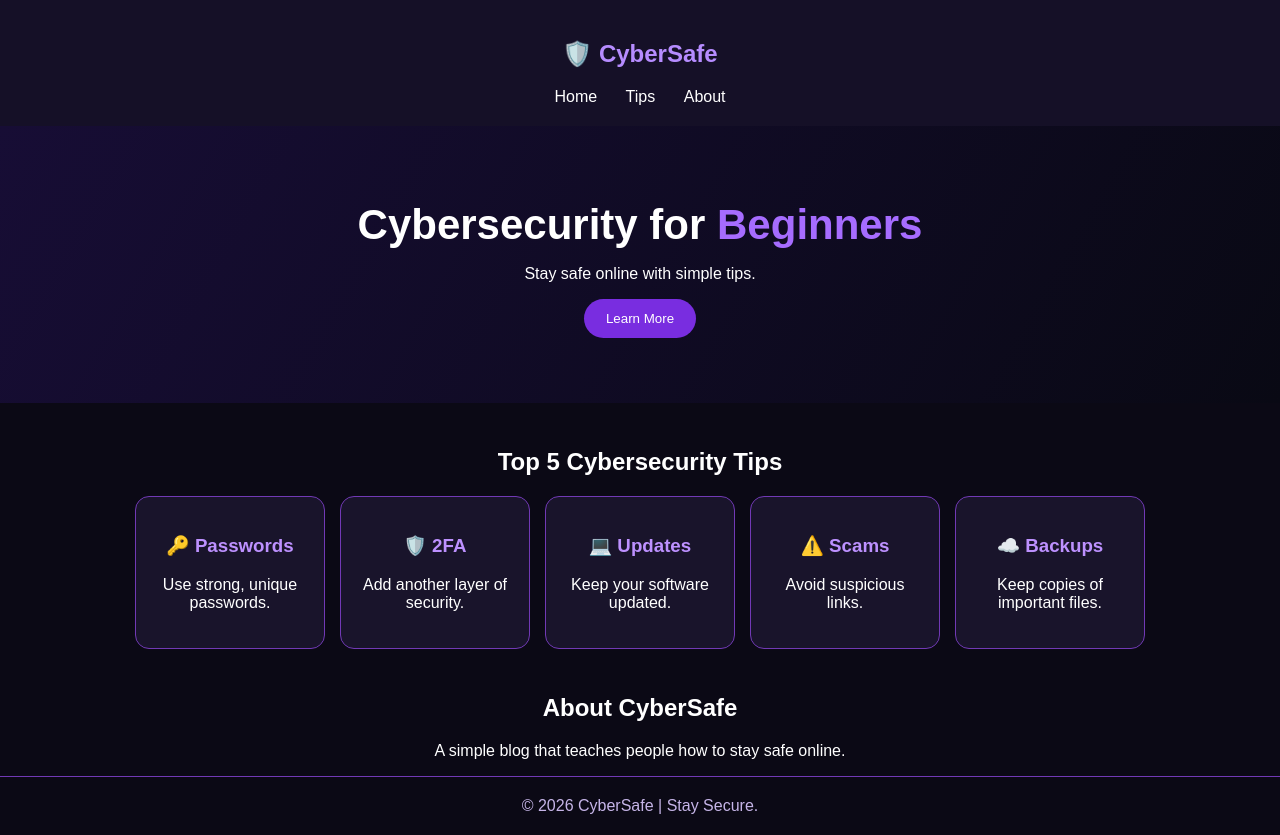
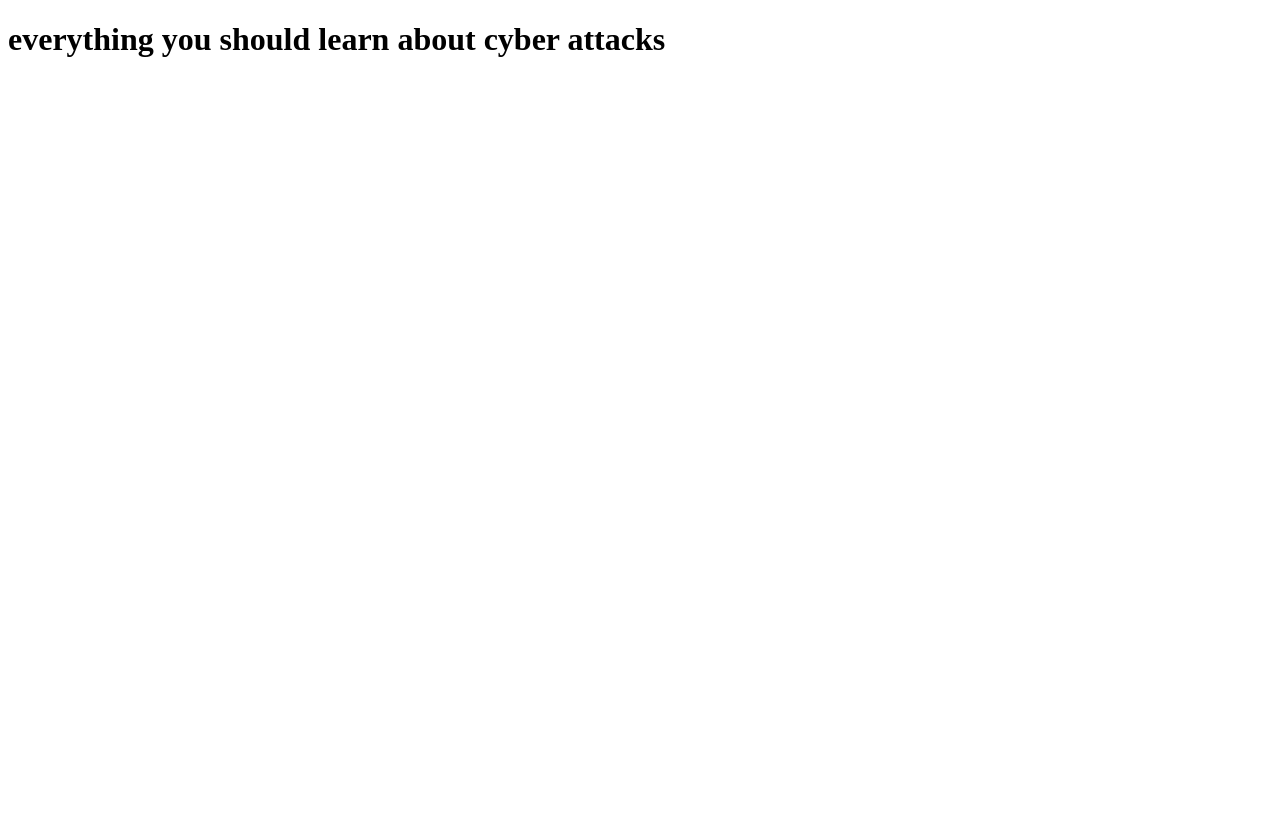
Before and after one commit to Zenitsu008q/my-first-website, a plain HTML site: page index.html in a window 1280 px wide. After the commit the page ends 800 px from the top, so only its background shows below. Drawn offline with Linux system fonts and the light colour scheme.

Commit message:
Initial HTML structure

```diff
--- a/index.html
+++ b/index.html
@@ -1,114 +1,12 @@
-<!DOCTYPE html>
-<!-- This line tells the browser that this is an HTML5 webpage. -->
-<html lang="en">
-<!-- lang="en" means the page content is written in English. -->
-
-<head>
-<!-- The head contains information about the page and its design. -->
-<meta charset="UTF-8">
-<!-- This lets the browser display letters and symbols correctly. -->
-<meta name="viewport" content="width=device-width, initial-scale=1.0">
-<!-- This helps the website fit phone, tablet, and computer screens. -->
-<title>CyberSafe Blog</title>
-<!-- This is the title shown on the browser tab. -->
-
-<style>
-/* CSS controls how the webpage looks. */
-*{box-sizing:border-box}
-/* Makes width and height calculations easier. */
-body{margin:0;background:#0b0915;color:white;font-family:Arial,sans-serif;text-align:center}
-/* Removes the default page margin and sets the dark background, white text, font, and alignment. */
-header{padding:20px;background:#151027;color:#b68cff}
-/* Styles the top part of the website where the logo and menu appear. */
-nav a{color:white;margin:12px;text-decoration:none}
-/* Styles the navigation links: white text, spacing, and no underline. */
-.hero{padding:65px 20px;background:linear-gradient(120deg,#170d35,#090914)}
-/* Creates the main introduction area with purple-to-dark background. */
-h1{font-size:42px;margin:10px}
-/* Makes the main heading larger and adds a little space around it. */
-h1 span{color:#a66cff}
-/* Makes the word inside the span purple. */
-button{background:#792de0;color:white;border:0;padding:12px 22px;border-radius:20px}
-/* Styles the Learn More button with a purple background and rounded corners. */
-main{padding:25px}
-/* Adds space around the main content. */
-.cards{display:flex;flex-wrap:wrap;justify-content:center;gap:15px}
-/* Places the tip cards in rows, centers them, and adds space between them. */
-.card{background:#19142b;border:1px solid #7139b5;border-radius:14px;padding:20px;width:190px}
-/* Gives each tip card a dark background, purple border, rounded corners, and fixed width. */
-.card h3{color:#bd91ff}
-/* Makes each card heading light purple. */
-footer{padding:20px;color:#c6b5e8;border-top:1px solid #7139b5}
-/* Styles the bottom footer with spacing, light-purple text, and a top border. */
-</style>
-<!-- End of the CSS design section. -->
-</head>
-
-<body>
-<!-- The body contains everything visitors can see on the webpage. -->
-
-<header>
-<!-- Website header: logo and navigation menu. -->
-<h2>🛡️ CyberSafe</h2>
-<!-- The website name and shield symbol. -->
-<nav>
-<!-- Navigation links let visitors jump to page sections. -->
-<a href="#home">Home</a>
-<!-- Clicking Home moves to the section with id="home". -->
-<a href="#tips">Tips</a>
-<!-- Clicking Tips moves to the section with id="tips". -->
-<a href="#about">About</a>
-<!-- Clicking About moves to the section with id="about". -->
-</nav>
-</header>
-
-<section class="hero" id="home">
-<!-- Hero section: the main title and short introduction. -->
-<h1>Cybersecurity for <span>Beginners</span></h1>
-<!-- Main heading; the word Beginners is purple because it is inside span. -->
-<p>Stay safe online with simple tips.</p>
-<!-- A short sentence explaining the blog. -->
-<button onclick="document.getElementById('tips').scrollIntoView()">Learn More</button>
-<!-- When clicked, JavaScript scrolls the page down to the tips section. -->
-</section>
-
-<main id="tips">
-<!-- Main section containing the five cybersecurity recommendations. -->
-<h2>Top 5 Cybersecurity Tips</h2>
-<!-- Heading for the list of tips. -->
-<div class="cards">
-<!-- This div groups all the recommendation cards together. -->
-
-<div class="card"><h3>🔑 Passwords</h3><p>Use strong, unique passwords.</p></div>
-<!-- Card 1: recommends using strong and different passwords. -->
-<div class="card"><h3>🛡️ 2FA</h3><p>Add another layer of security.</p></div>
-<!-- Card 2: recommends two-factor authentication. -->
-<div class="card"><h3>💻 Updates</h3><p>Keep your software updated.</p></div>
-<!-- Card 3: recommends installing software updates. -->
-<div class="card"><h3>⚠️ Scams</h3><p>Avoid suspicious links.</p></div>
-<!-- Card 4: reminds visitors to be careful with suspicious links. -->
-<div class="card"><h3>☁️ Backups</h3><p>Keep copies of important files.</p></div>
-<!-- Card 5: recommends keeping backup copies of important files. -->
-
-</div>
-<!-- End of the cards container. -->
-</main>
-
-<section id="about">
-<!-- About section explains what the blog is about. -->
-<h2>About CyberSafe</h2>
-<!-- Heading for the About section. -->
-<p>A simple blog that teaches people how to stay safe online.</p>
-<!-- Short description of the website's purpose. -->
-</section>
-
-<footer>
-<!-- Footer is the bottom section of the webpage. -->
-© 2026 CyberSafe | Stay Secure.
-<!-- Copyright-style text and closing message. -->
-</footer>
-
-</body>
-<!-- End of the visible webpage content. -->
+<!doctype html>
+<html>
+    <!--tanan elements mo sulod diri-->
+    <head>
+        <title>
+            cyber attack
+        </title>
+    </head>
+    <body>
+        <h1>everything you should learn about cyber attacks</h1>
+    </body>
 </html>
-<!-- End of the HTML document. -->
```
